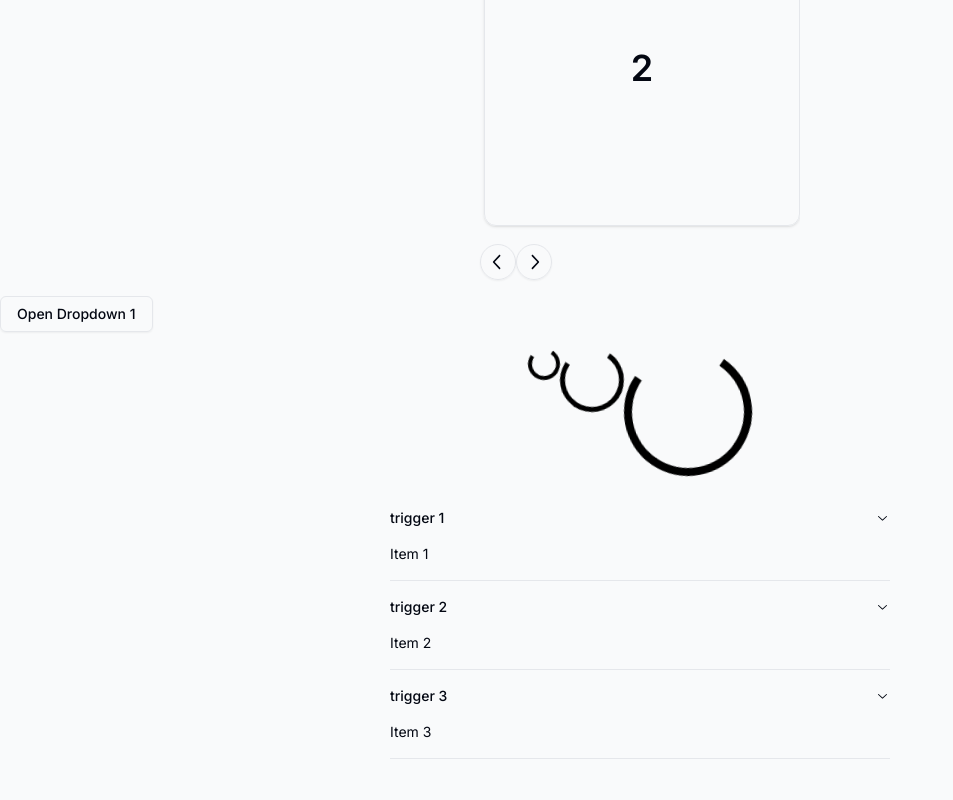
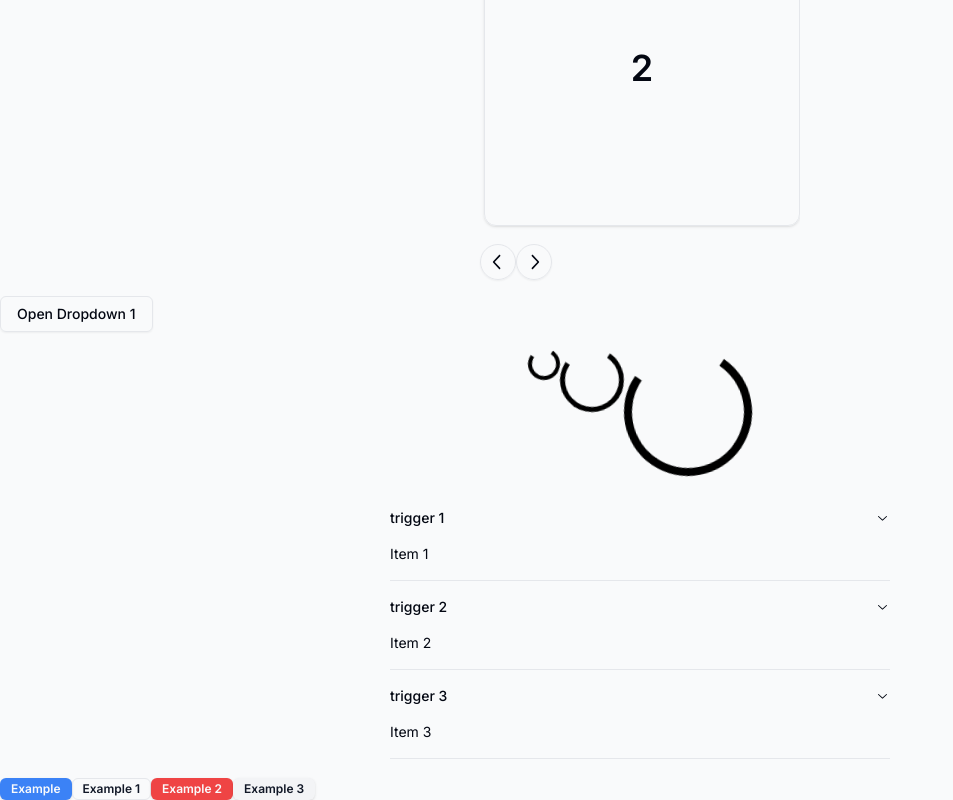
Before and after one commit to JcSilverX/flt-ui, a Next.js app: page / in a window 1280 px wide. Shown: the part 1017-1817 px from the top of the page, without its empty margins (0-953 px from the left). Before the commit the page ends 1776 px from the top, so only its background shows below. Built offline with nearby package versions, Linux system fonts and the light colour scheme.

Commit message:
Badged!!

```diff
--- a/src/app/page.tsx
+++ b/src/app/page.tsx
@@ -2,6 +2,7 @@ import { ExampleAccordion } from "@/components/accordion/accordion";
 import AlertDialogExample from "@/components/alert-dialog/alert-dialog";
 import { AlertExample1 } from "@/components/alert/alert";
 import { Example4 } from "@/components/avatar/avatar";
+import BadgeExample1 from "@/components/badge/stories/badge-example1";
 import Button from "@/components/button/button";
 import { CarouselExample1 } from "@/components/carousel/stories/carousel-example1";
 import CarouselExample2 from "@/components/carousel/stories/carousel-example2";
@@ -55,6 +56,9 @@ export default function Home() {
 
       {/* Accordion */}
       <ExampleAccordion />
+
+      {/* Badge */}
+      <BadgeExample1 />
     </main>
   );
 }
--- /dev/null
+++ b/src/components/badge/badge.tsx
@@ -0,0 +1,40 @@
+import React from "react";
+import { VariantProps, cva } from "class-variance-authority";
+import cn from "@/lib/utils/cn";
+
+const badgeVariants = cva(
+  "inline-block items-center rounded-md border px-2.5 py-0.5 text-xs font-semibold transition-colors focus:outline-none focus:ring-2 focus:ring-black/50 focus:ring-offset-2",
+  {
+    variants: {
+      variant: {
+        default:
+          "border-transparent bg-blue-500 text-gray-50 hover:bg-blue-500/90 shadow",
+        secondary:
+          "border-transparent bg-gray-100 text-gray-900 hover:bg-gray-100/80 shadow",
+        destructive:
+          "border-transparent bg-red-500 text-gray-50 shadow hover:bg-red-500/90",
+        outline: "text-gray-900",
+      },
+    },
+    defaultVariants: {
+      variant: "default",
+    },
+  }
+);
+
+type BadgeProps = React.HTMLAttributes<HTMLSpanElement> &
+  VariantProps<typeof badgeVariants> & {
+    reference?: React.RefObject<HTMLSpanElement>;
+  };
+
+export default function Badge({ className, variant, ...props }: BadgeProps) {
+  const { reference: ref } = props;
+
+  return (
+    <span
+      ref={ref}
+      className={cn(badgeVariants({ variant }), className, {})}
+      {...props}
+    />
+  );
+}
--- /dev/null
+++ b/src/components/badge/stories/badge-example1.tsx
@@ -0,0 +1,13 @@
+import React from "react";
+import Badge from "../badge";
+
+export default function BadgeExample1() {
+  return (
+    <div>
+      <Badge>Example</Badge>
+      <Badge variant={"outline"}>Example 1</Badge>
+      <Badge variant={"destructive"}>Example 2</Badge>
+      <Badge variant={"secondary"}>Example 3</Badge>
+    </div>
+  );
+}
```
